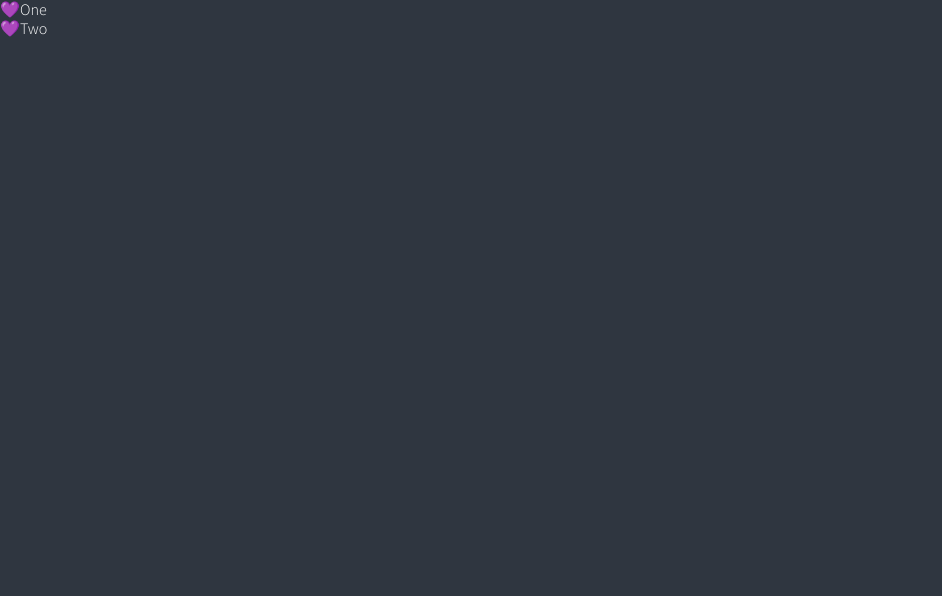
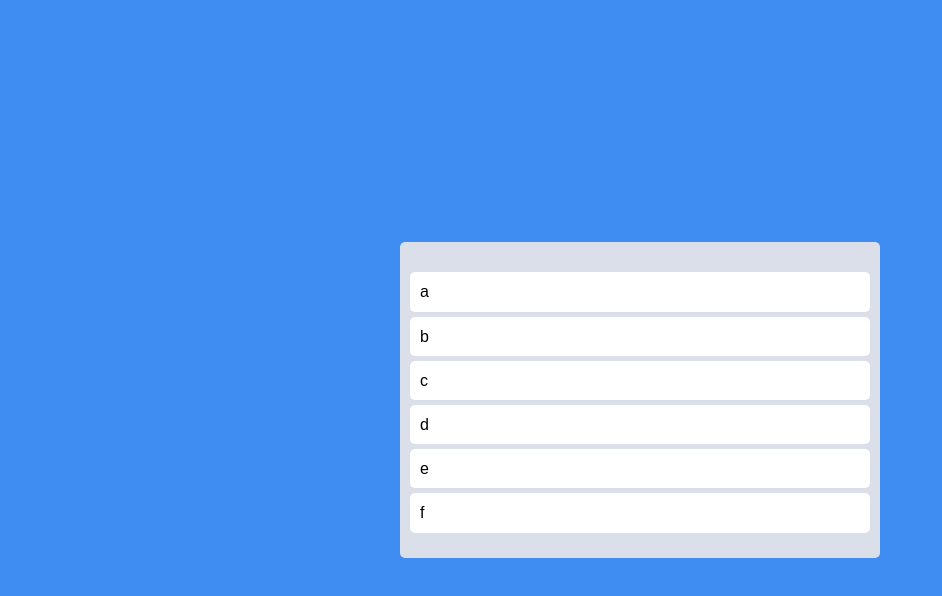
Before and after one commit to hijr88/react-masterclass, a React (Create React App) app: page / in a window 1280 px wide. Shown: the top 596 px of the page, without its empty margins (0-942 px from the left). Built offline with nearby package versions, Linux system fonts and the light colour scheme.

Commit message:
Styles and Placeholders(드래그 하는동안 영역 변경 방지)

```diff
--- a/src/App.tsx
+++ b/src/App.tsx
@@ -1,23 +1,58 @@
 import { DragDropContext, Draggable, Droppable } from 'react-beautiful-dnd';
+import styled from 'styled-components';
+
+const Wrapper = styled.div`
+  display: flex;
+  max-width: 480px;
+  width: 100%;
+  margin: 0 auto;
+  justify-content: center;
+  align-items: center;
+  height: 100vh;
+`;
+
+const Boards = styled.div`
+  display: grid;
+  width: 100%;
+  grid-template-columns: repeat(1, 1fr);
+`;
+
+const Board = styled.div`
+  padding: 30px 10px 20px;
+  background-color: ${props => props.theme.boardColor};
+  border-radius: 5px;
+  min-height: 200px;
+`;
+
+const Card = styled.div`
+  border-radius: 5px;
+  margin-bottom: 5px;
+  padding: 10px 10px;
+  background-color: ${props => props.theme.cardColor};
+`;
+
+const toDos = ['a', 'b', 'c', 'd', 'e', 'f'];
 
 function App() {
   const onDragEnd = () => {};
   return (
     <DragDropContext onDragEnd={onDragEnd}>
-      <div>
-        <Droppable droppableId="one">
-          {(provided) =>
-            <ul ref={provided.innerRef} {...provided.droppableProps}>
-              <Draggable draggableId="first" index={0}>
-                {(provided) => <li ref={provided.innerRef} {...provided.draggableProps}><span {...provided.dragHandleProps}>💜</span>One</li>}
-              </Draggable>
-              <Draggable draggableId="second" index={1}>
-                {(provided) => <li ref={provided.innerRef} {...provided.draggableProps}><span {...provided.dragHandleProps}>💜</span>Two</li>}
-              </Draggable>
-            </ul>
-          }
-        </Droppable>
-      </div>
+      <Wrapper>
+        <Boards>
+          <Droppable droppableId="one">
+            {(provided) =>
+              <Board ref={provided.innerRef} {...provided.droppableProps}>
+                {toDos.map((toDo, index) =>
+                  <Draggable draggableId={toDo} index={index}>
+                    {(provided) => <Card ref={provided.innerRef} {...provided.draggableProps} {...provided.dragHandleProps}>{toDo}</Card>}
+                  </Draggable>
+                )}
+                {provided.placeholder}
+              </Board>
+            }
+          </Droppable>
+        </Boards>
+      </Wrapper>
     </DragDropContext>
   );
 }
--- a/src/index.tsx
+++ b/src/index.tsx
@@ -64,7 +64,7 @@
     font-weight: 300;
     font-family: 'Source Sans Pro', sans-serif;
     background-color: ${props => props.theme.bgColor};
-    color: ${props => props.theme.textColor};
+    color: black;
     line-height: 1.2;
   }
   a {
--- a/src/styled.d.ts
+++ b/src/styled.d.ts
@@ -2,9 +2,8 @@
 //테마 정의 확장
 declare module 'styled-components' {
   export interface DefaultTheme {
-    textColor: string;
     bgColor: string;
-    accentColor: string;
-    cardBgColor: string;
+    boardColor: string;
+    cardColor: string;
   }
 }
--- a/src/theme.ts
+++ b/src/theme.ts
@@ -1,8 +1,7 @@
 import { DefaultTheme } from 'styled-components';
 
-export const darkTheme:DefaultTheme = {
-  bgColor: '#2f3640',
-  textColor: 'white',
-  accentColor: '#9c88ff',
-  cardBgColor: "transparent"
+export const darkTheme: DefaultTheme = {
+  bgColor: '#3F8CF2',
+  boardColor: '#DADFE9',
+  cardColor: 'white'
 };
```
